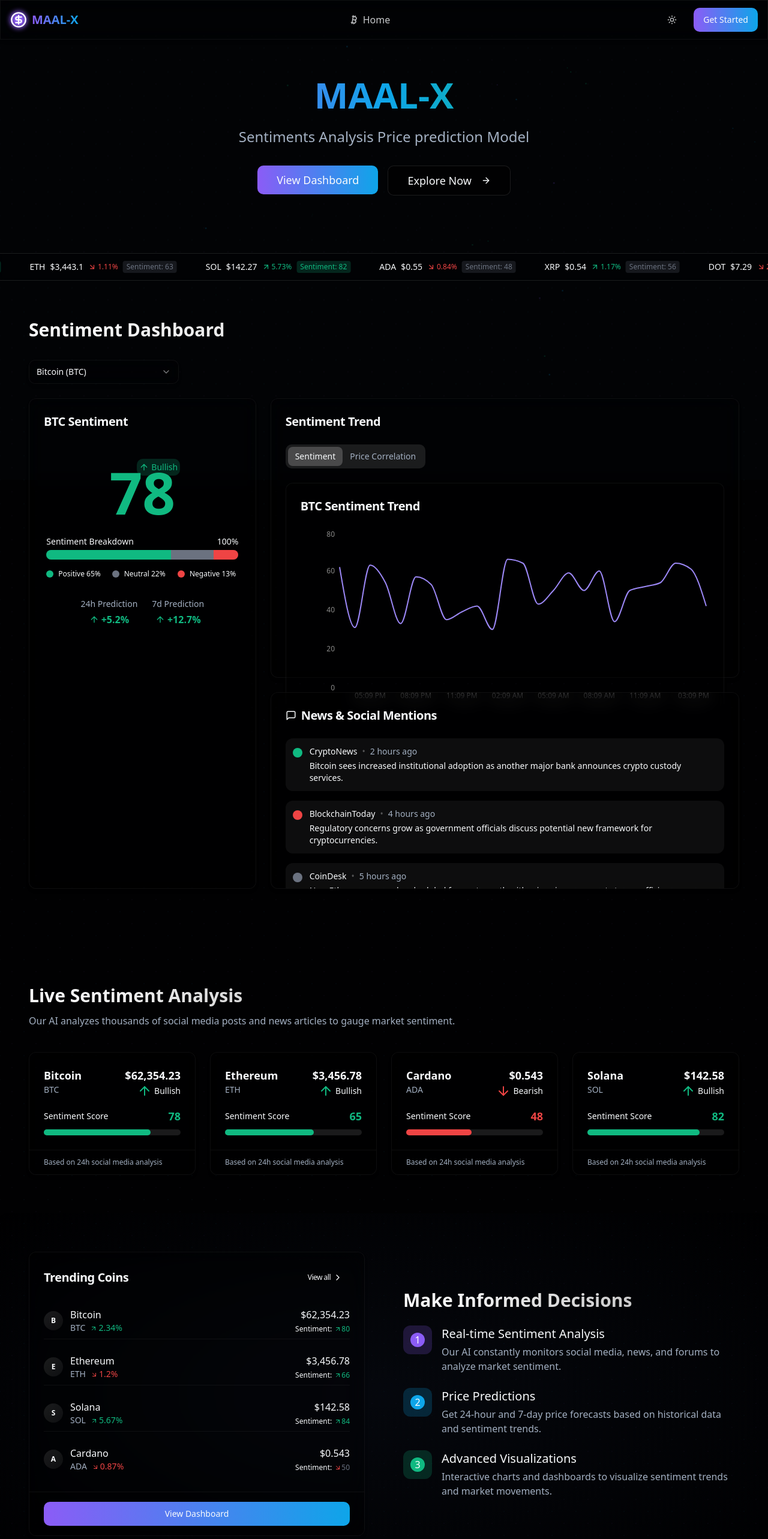
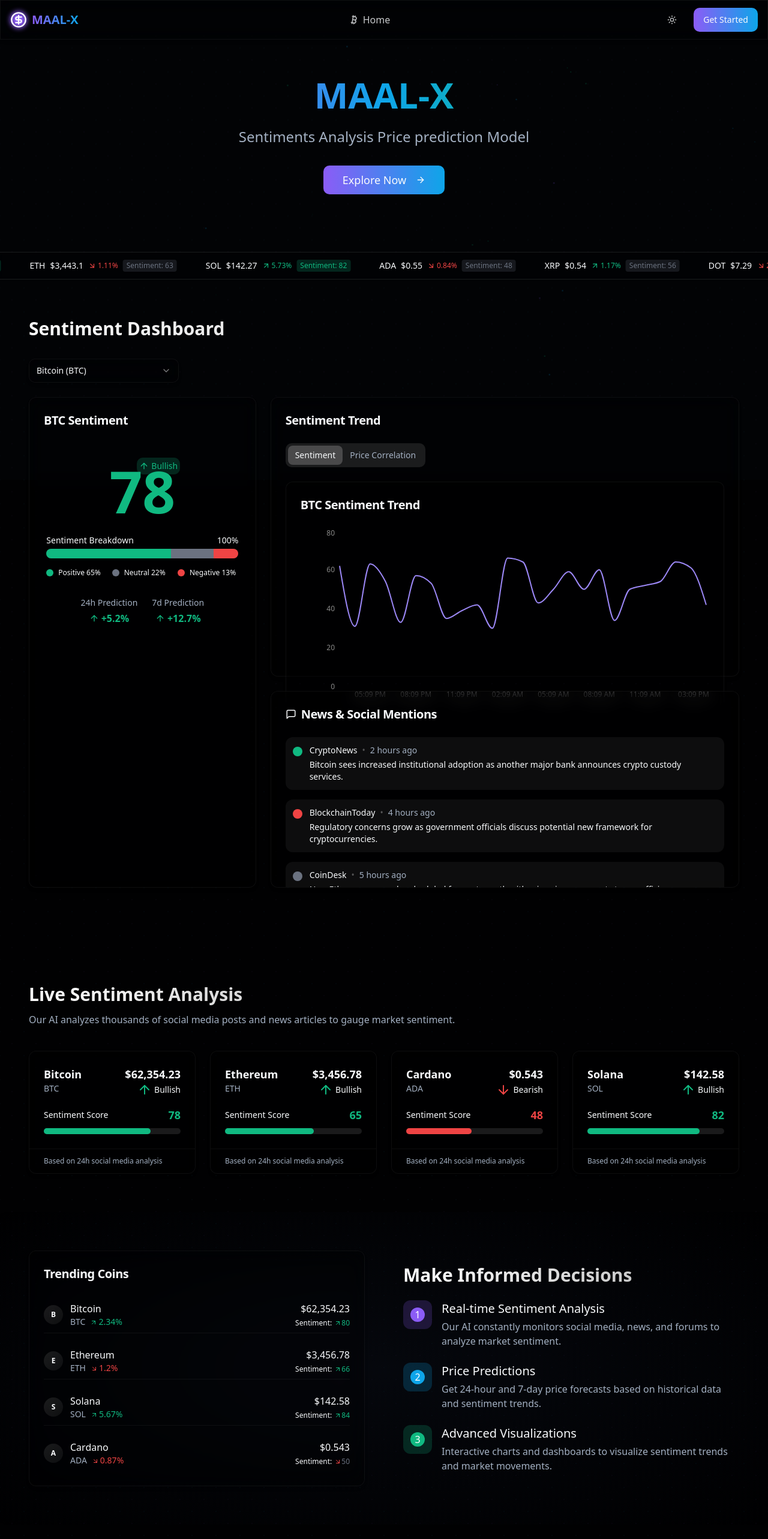
Before and after one commit to aasthachordia/crypto-pulse-nexus, a React (Vite) app: page / in a window 1280 px wide. Shown: the top 2566 px of the page at 60% size. Built offline with nearby package versions, Linux system fonts and the light colour scheme.

Commit message:
Remove dashboard links
Removed all instances of "View Dashboard" links and related components.

```diff
--- a/src/components/crypto/TrendingCoins.tsx
+++ b/src/components/crypto/TrendingCoins.tsx
@@ -1,9 +1,7 @@
 
 import { useEffect, useState } from "react";
-import { ChevronRight, ArrowUpRight, ArrowDownRight, Minus } from "lucide-react";
-import { Link } from "react-router-dom";
+import { ArrowUpRight, ArrowDownRight, Minus } from "lucide-react";
 import { Card, CardContent, CardHeader, CardTitle, CardFooter } from "@/components/ui/card";
-import { Button } from "@/components/ui/button";
 
 // Mock data for trending coins
 const initialTrendingCoins = [
@@ -67,11 +65,6 @@ const TrendingCoins = () => {
       <CardHeader>
         <CardTitle className="text-xl flex items-center justify-between">
           <span>Trending Coins</span>
-          <Link to="/coins">
-            <Button variant="ghost" size="sm" className="text-xs flex items-center gap-1">
-              View all <ChevronRight size={14} />
-            </Button>
-          </Link>
         </CardTitle>
       </CardHeader>
 
@@ -123,14 +116,6 @@ const TrendingCoins = () => {
           ))}
         </div>
       </CardContent>
-
-      <CardFooter className="px-6 py-4 bg-black/20 border-t border-white/5">
-        <Link to="/dashboard" className="w-full">
-          <Button className="w-full bg-gradient-to-r from-crypto-neon-purple to-crypto-neon-blue hover:opacity-90 transition-opacity">
-            View Dashboard
-          </Button>
-        </Link>
-      </CardFooter>
     </Card>
   );
 };
--- a/src/pages/Index.tsx
+++ b/src/pages/Index.tsx
@@ -1,4 +1,3 @@
-
 import { useState } from "react";
 import { Link } from "react-router-dom";
 import Navbar from "@/components/layout/Navbar";
@@ -102,13 +101,8 @@ const Index = () => {
           <h1 className="text-4xl md:text-5xl lg:text-6xl font-bold mb-6 leading-tight bg-gradient-to-r from-crypto-neon-purple via-crypto-neon-blue to-crypto-neon-green text-transparent bg-clip-text">MAAL-X</h1>
           <p className="text-xl md:text-2xl text-muted-foreground mb-8 max-w-2xl mx-auto">Sentiments Analysis Price prediction Model</p>
           <div className="flex flex-col sm:flex-row gap-4 justify-center">
-            <a href="#dashboard">
+            <a href="#sentiment-cards">
               <Button className="text-lg px-8 py-6 bg-gradient-to-r from-crypto-neon-purple to-crypto-neon-blue hover:opacity-90 transition-opacity">
-                View Dashboard
-              </Button>
-            </a>
-            <a href="#sentiment-cards">
-              <Button variant="outline" className="text-lg px-8 py-6 border-white/10 hover:bg-white/5">
                 Explore Now <ArrowRight className="ml-2" size={18} />
               </Button>
             </a>
```
